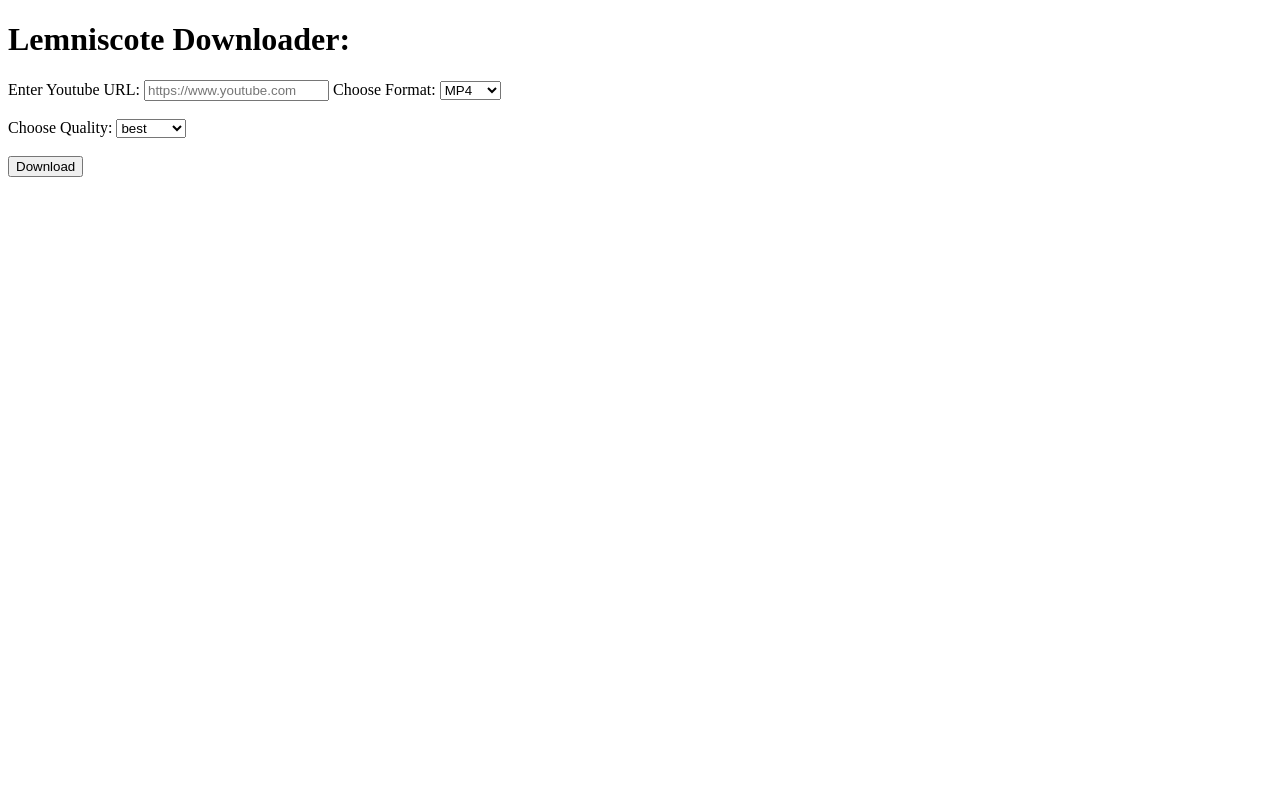
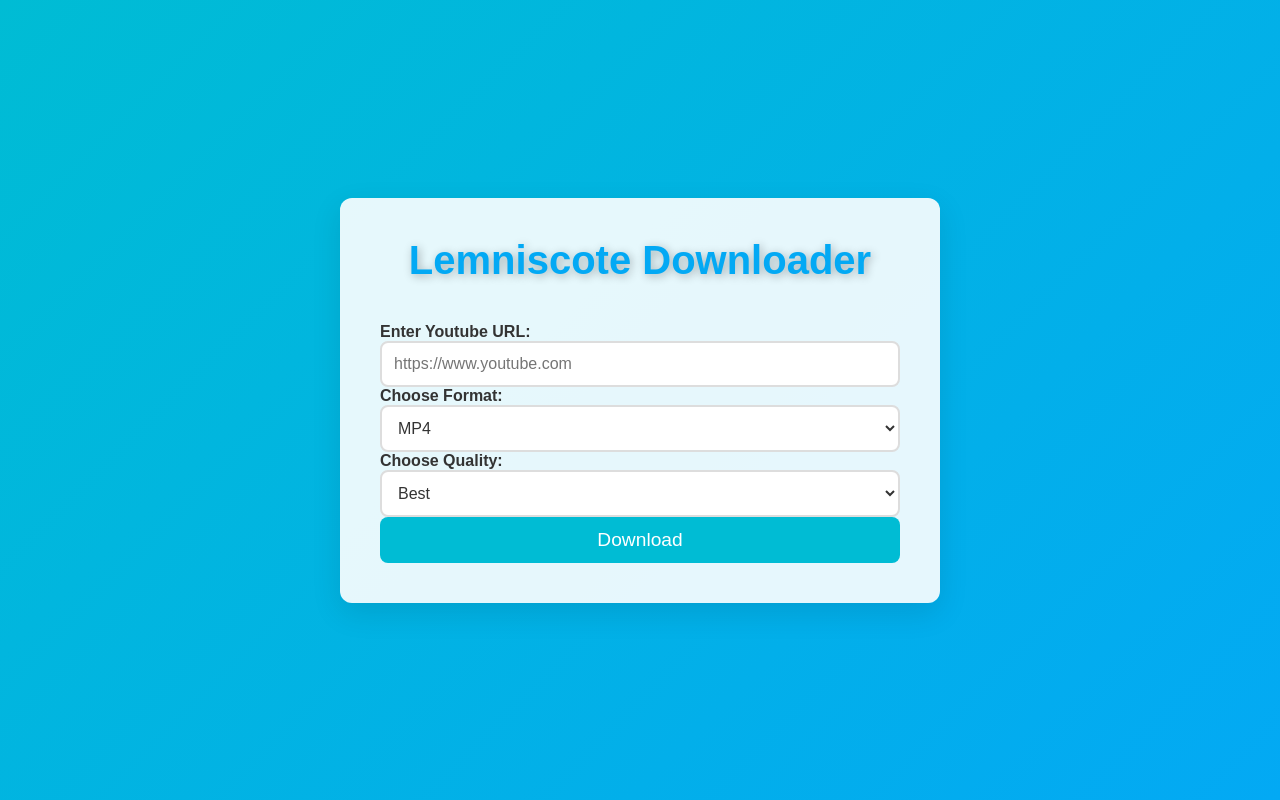
Before and after one commit to Pooyan013/fastapi-ytdl-app, a FastAPI app: page / in a window 1280 px wide. Run offline with FastAPI, Linux system fonts and the light colour scheme.

Commit message:
Css Applied

```diff
--- /dev/null
+++ b/static/styles.css
@@ -0,0 +1,104 @@
+/* styles.css */
+* {
+    margin: 0;
+    padding: 0;
+    box-sizing: border-box;
+}
+
+body {
+    font-family: 'Arial', sans-serif;
+    background: linear-gradient(135deg, #00bcd4, #03a9f4);
+    color: #fff;
+    display: flex;
+    justify-content: center;
+    align-items: center;
+    height: 100vh;
+    margin: 0;
+}
+
+.container {
+    background-color: rgba(255, 255, 255, 0.9);
+    padding: 40px;
+    border-radius: 12px;
+    box-shadow: 0 10px 30px rgba(0, 0, 0, 0.1);
+    width: 100%;
+    max-width: 600px;
+    display: flex;
+    flex-direction: column;
+    gap: 20px;
+}
+
+h1 {
+    font-size: 2.5rem;
+    margin-bottom: 20px;
+    text-align: center;
+    color: #03a9f4;
+    text-shadow: 2px 2px 10px rgba(0, 0, 0, 0.3);
+}
+
+label {
+    font-size: 1rem;
+    font-weight: bold;
+    text-align: left;
+    margin-bottom: 5px;
+    color: #333;
+}
+
+input[type="text"],
+select {
+    padding: 12px;
+    font-size: 1rem;
+    border-radius: 8px;
+    border: 2px solid #ddd;
+    outline: none;
+    background-color: #fff;
+    color: #333;
+    transition: all 0.3s ease;
+    width: 100%;
+}
+
+input[type="text"]:focus,
+select:focus {
+    border-color: #03a9f4;
+    background-color: #f1faff;
+    color: #333;
+}
+
+button {
+    padding: 12px;
+    font-size: 1.2rem;
+    border: none;
+    background-color: #00bcd4;
+    color: white;
+    border-radius: 8px;
+    cursor: pointer;
+    transition: background-color 0.3s ease;
+    width: 100%;
+}
+
+button:hover {
+    background-color: #03a9f4;
+}
+
+button:active {
+    background-color: #0288d1;
+}
+
+@media (max-width: 500px) {
+    h1 {
+        font-size: 2rem;
+    }
+
+    .container {
+        padding: 20px;
+    }
+
+    input[type="text"],
+    select {
+        font-size: 0.9rem;
+    }
+
+    button {
+        font-size: 1rem;
+    }
+}
--- a/templates/index.html
+++ b/templates/index.html
@@ -4,13 +4,15 @@
 <head>
     <meta charset="UTF-8">
     <meta name="viewport" content="width=device-width, initial-scale=1.0">
-    <title>Lemniscote</title>
+    <title>Lemniscote Downloader</title>
+    <link rel="stylesheet" href="/static/styles.css">
 </head>
 
 <body>
-    <h1>Lemniscote Downloader:</h1>
+    <div class="container">
+        <h1>Lemniscote Downloader</h1>
         <form action="/download/" method="get">
-        <label for="url"> Enter Youtube URL:</label>
+            <label for="url">Enter Youtube URL:</label>
             <input type="text" name="url" id="url" required placeholder="https://www.youtube.com">
 
             <label for="format">Choose Format:</label>
@@ -18,16 +20,18 @@
                 <option value="mp4">MP4</option>
                 <option value="mkv">MKV</option>
                 <option value="webm">Webm</option>
-        </select><br><br>
+            </select><br>
 
             <label for="quality">Choose Quality:</label>
             <select name="quality" id="quality">
-            <option value="best">best</option>
-            <option value="medium">medium</option>
-            <option value="worst">worst</option>
-        </select><br><br>
+                <option value="best">Best</option>
+                <option value="medium">Medium</option>
+                <option value="worst">Worst</option>
+            </select><br>
+
             <button type="submit">Download</button>
         </form>
+    </div>
 </body>
 
 </html>
```
Lines whose indentation alone changed are shown as unchanged.
